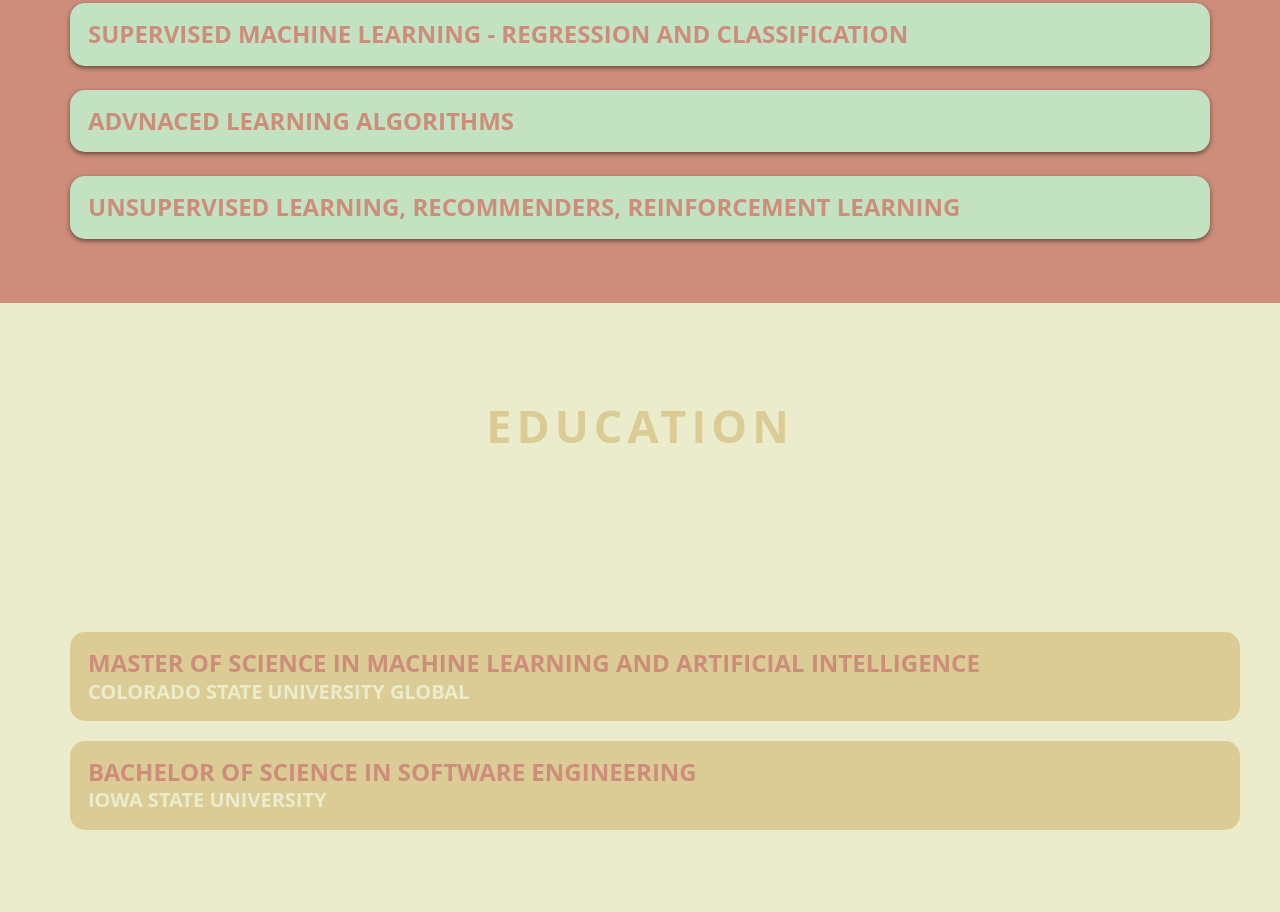
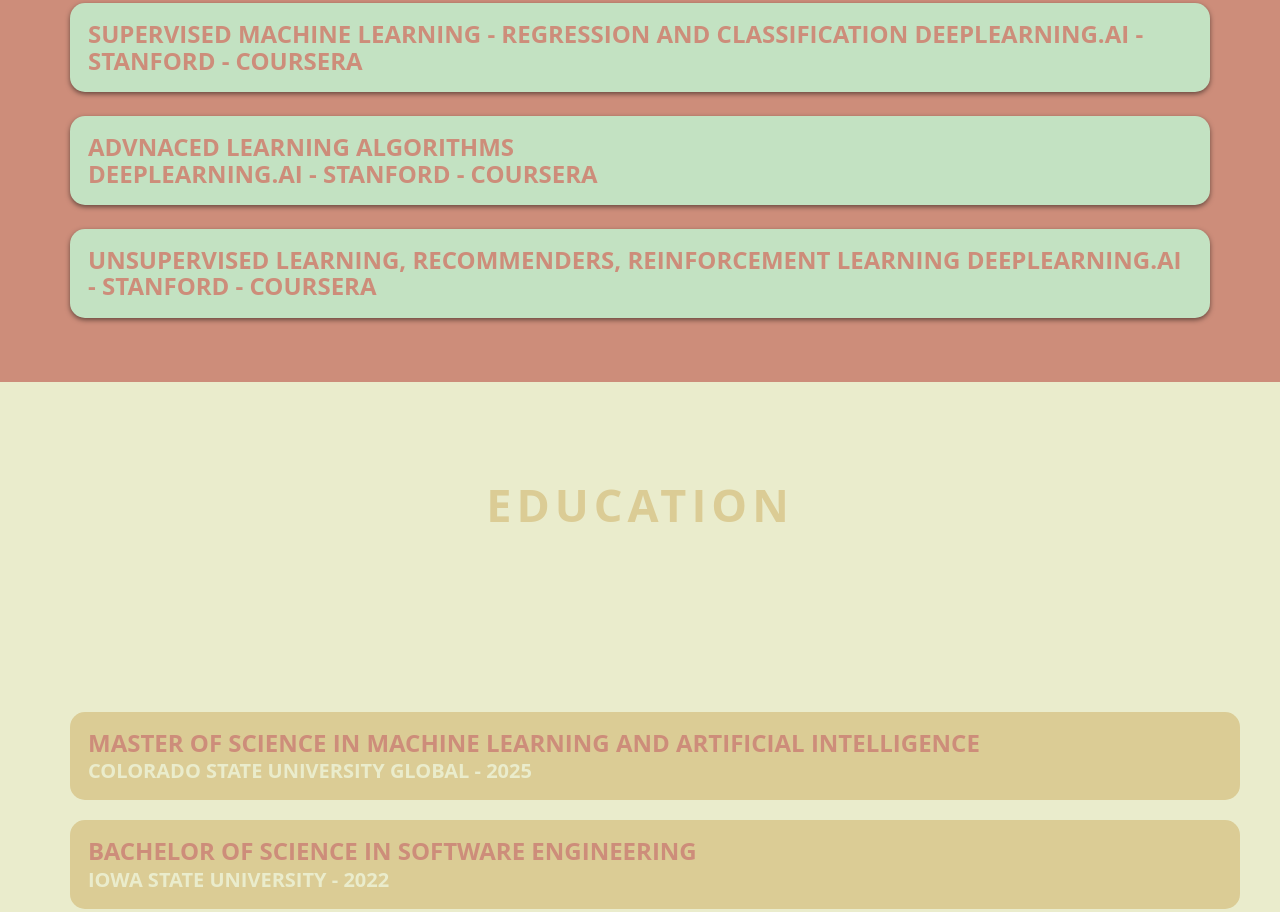
Before and after one commit to alecrmeyer/portfolio, a plain HTML site: page index.html in a window 1280 px wide. Shown: the part 3230-4142 px from the top of the page. Drawn offline with nearby package versions, Linux system fonts and the light colour scheme.

Commit message:
Update cert and education details

```diff
--- a/index.html
+++ b/index.html
@@ -241,12 +241,15 @@
           <h1 class="arrow text-center">Certifications</h1>
             <h3>
               Supervised Machine Learning - Regression and Classification
+              <span>DeepLearning.Ai - Stanford - Coursera</span>
             </h3>
             <h3>
-              Advnaced Learning Algorithms
+              Advnaced Learning Algorithms </br>
+              <span>DeepLearning.Ai - Stanford - Coursera</span>
             </h3>
             <h3>
               Unsupervised Learning, Recommenders, Reinforcement Learning
+              <span>DeepLearning.Ai - Stanford - Coursera</span>
             </h3>
         </div>
       </div>
@@ -270,11 +273,11 @@
         <div class="row row-offset-0">
           <h2>
             Master of Science in Machine Learning and Artificial Intelligence<br>
-            <span>Colorado State University Global</span>
+            <span>Colorado State University Global - 2025</span>
           </h2>
 
           <h2>Bachelor of Science in Software Engineering <br>
-            <span>Iowa State University</span> <br>
+            <span>Iowa State University - 2022</span> <br>
           </h2>
           </div>
         </div><!--/row-->
```
